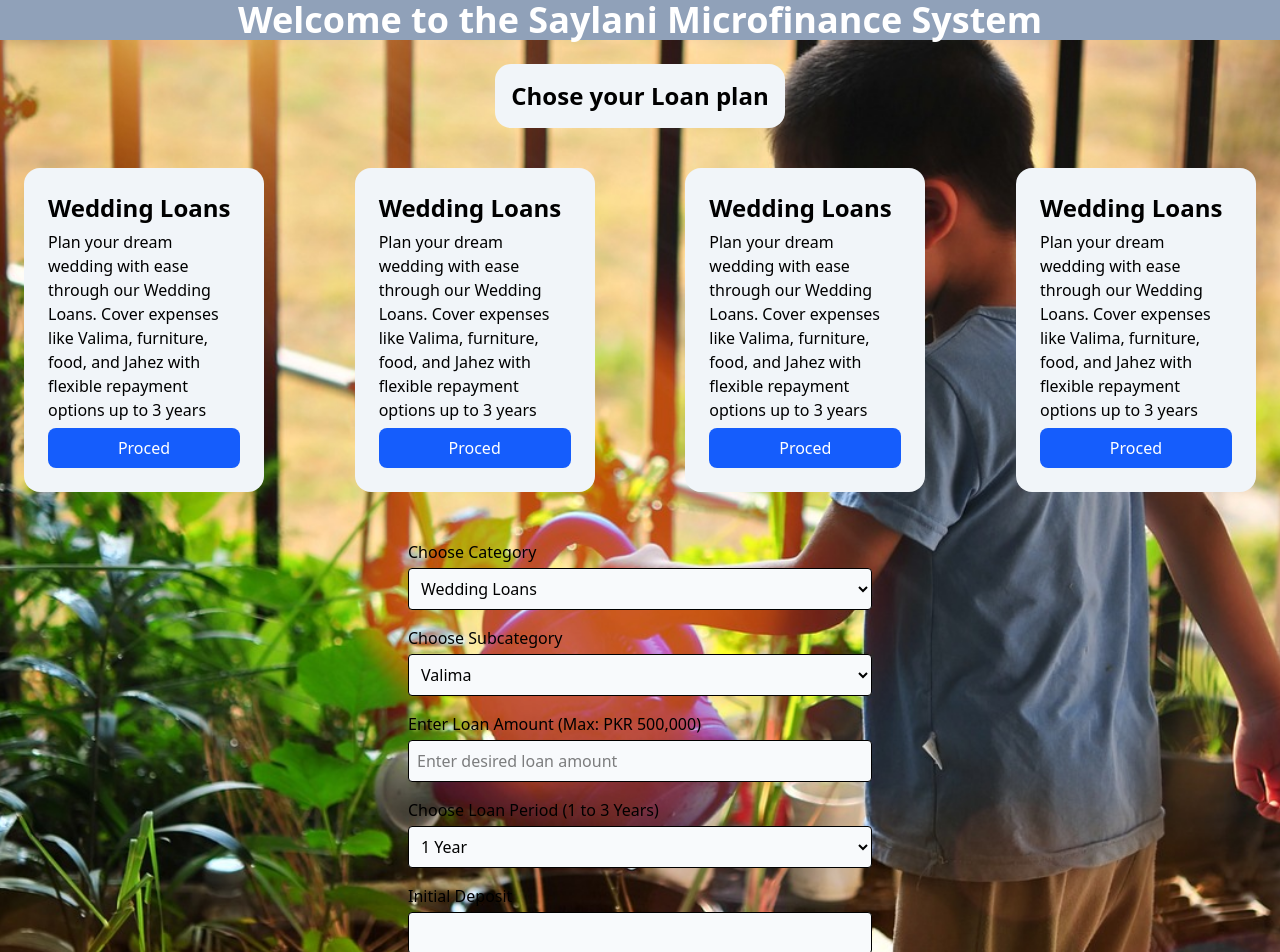
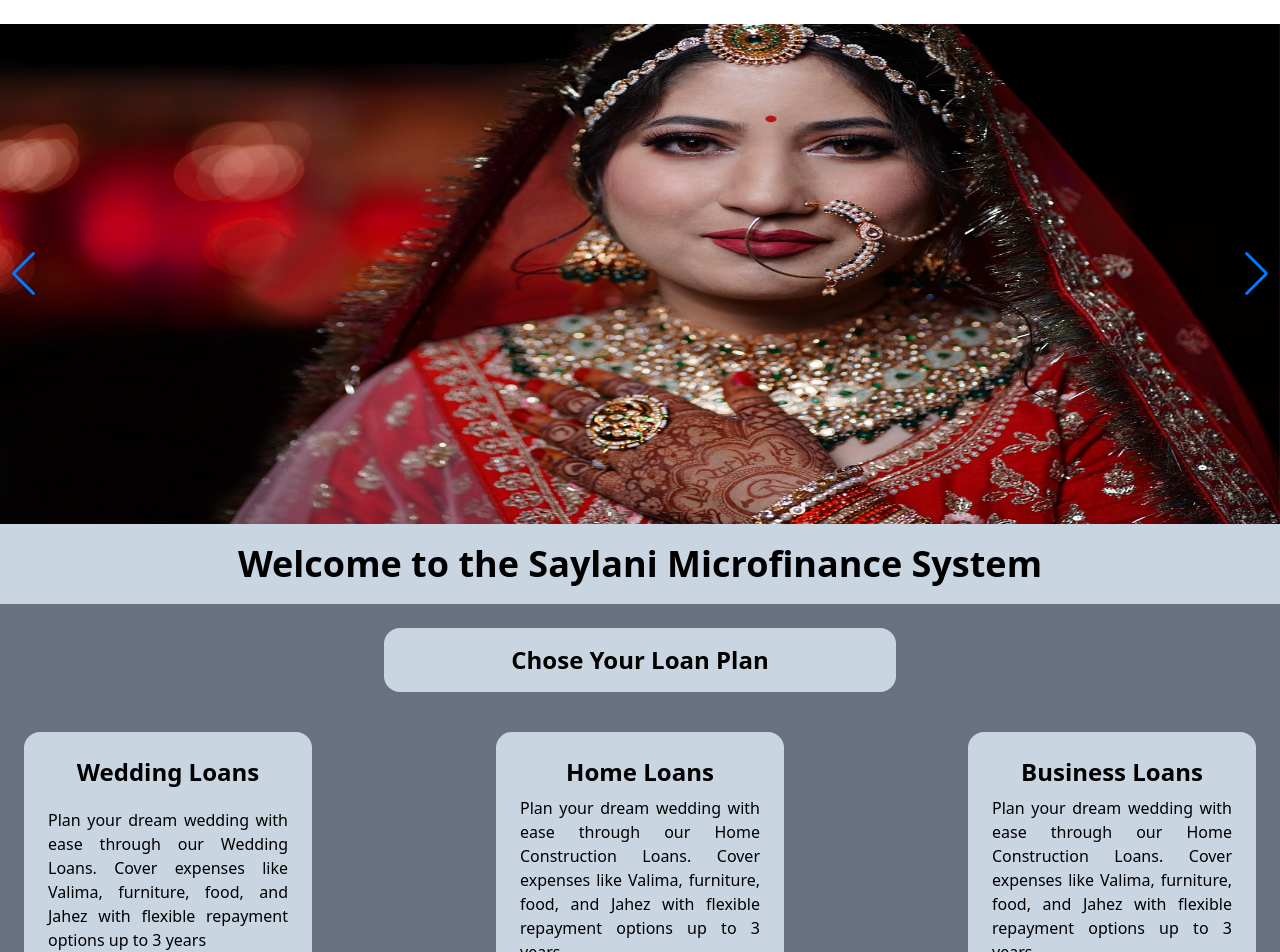
Before and after one commit to GhulamHaider79/microfinance_frontend, a React (Vite) app: page / in a window 1280 px wide. Shown: the top 952 px of the page. Built offline with nearby package versions, Linux system fonts and the light colour scheme.

Commit message:
update UI

```diff
--- a/src/App.jsx
+++ b/src/App.jsx
@@ -1,6 +1,7 @@
 import { BrowserRouter as Router, Route, Routes } from "react-router-dom";
 
 import Home from "./pages/Home";
+import LoanPage from "./pages/LoanPage";
 
 
 const App = () => {
@@ -9,6 +10,7 @@
 
       <Routes>
         <Route path="/" element={<Home />} />
+        <Route path="/loanPage" element={<LoanPage />} />
         {/* <Route path="/login" element={<Login />} />
         <Route path="/register" element={<Register />} />
         <Route path="/admin" element={<RegisterCar />} /> */}
--- a/src/components/Button.jsx
+++ b/src/components/Button.jsx
@@ -5,12 +5,12 @@
     type = 'button',
     bgColor = 'bg-blue-600',
     textColor = 'text-white',
-    className = '',
+    extraClass= '',
     ...props
 }) {
     return (
         <button
-            className={`px-4 py-2 rounded-lg ${bgColor} ${textColor} ${className}`} // Ensure order of class names is correct
+            className={`px-4 py-2 rounded-lg ${bgColor} ${textColor} ${extraClass}`} // Ensure order of class names is correct
             type={type}
             {...props}
         >
--- a/src/components/Card.jsx
+++ b/src/components/Card.jsx
@@ -1,19 +1,26 @@
 import { NavLink } from 'react-router-dom';
+import Button  from "./Button";
 
 
 
-function Card({ product }) {
+function Card({ title, description, btnTitle }) {
 
   return (
     <>
-      <NavLink className='flex justify-center' to={`/`} key={id}>
-        <div className=" w-[90%] mt-2 sm:mt-6 sm:w-[14rem] bg-gray-300 hover:bg-gradient-to-r hover:from-gray-200 hover:to-gray-400 ease-in rounded-sm h-auto hover:scale-110 transition-transform duration-300 " >
-          <img src={image} className="rounded-sm " alt={name} />
-          <div className="px-4 mt-2 mb-4 flex justify-around items-center">
-            <p className=" font-bold">{name}</p>
-          </div>
-        </div>
-      </NavLink>
+     <div>
+      <div className='w-72 h-80 bg-slate-300 p-6 rounded-2xl flex flex-col items-center justify-between gap-1.5'>
+        <h1 className='text-2xl font-bold'>{title}</h1>
+        <p className='text-justify'>{description}</p>
+        <NavLink to="LoanPage">
+          <Button
+           type='button'
+           extraClass=" hover:bg-blue-400 transition-colors duration-300 w-40 mt-4"
+          >
+            {btnTitle}
+          </ Button >
+        </NavLink>
+      </div>
+     </div>
     </>
   )
 
--- a/src/components/HeroSection.jsx
+++ b/src/components/HeroSection.jsx
@@ -23,7 +23,7 @@
         <img className='w-[100%] h-full' src="/images/indian-1283789_1280.jpg" alt="Slide 1" />
       </SwiperSlide>
       <SwiperSlide className='flex justify-center'>
-        <img className='w-[100%]  h-full blur-sm' src="/images/indian-bride-8457513_1280.jpg" alt="Slide 2" />
+        <img className='w-[100%]  h-full' src="/images/indian-bride-8457513_1280.jpg" alt="Slide 2" />
       </SwiperSlide>
       <SwiperSlide className='flex justify-center '>
         <img className='w-[100%] h-full' src="/images/homeless.jpg" alt="Slide 3" />
--- a/src/pages/Home.jsx
+++ b/src/pages/Home.jsx
@@ -1,56 +1,68 @@
 import React, { useState } from 'react';
 import Button from '../components/Button'
 import LoanPage from './LoanPage';
+import HeroSection from '../components/HeroSection'
+import Card from '../components/Card';
 
 function Home() {
 
 
 
   return (
-    <div className="relative bg-[url('/images/tree-3335400_1280.jpg')] backdrop-blur-sm bg-cover bg-center min-h-screen">
+    <div className=' bg-gray-500 '>
+      <HeroSection />
+      <div className=" min-h-screen w-full">
 
-      <div className="bg-slate-400 bg-opacity-0  flex items-center justify-center">
-        <h1 className="text-4xl font-bold text-white ">Welcome to the Saylani Microfinance System </h1>
-      </div>
-      <div className='flex justify-center mt-6'>
-        <h3 className='text-black p-4 rounded-2xl text-2xl font-bold bg-slate-100'>Chose your Loan plan</h3>
+        <div >
+          <div className="bg-slate-300 bg-opacity-0 h-20 flex items-center justify-center">
+            <h1 className="text-4xl font-bold text-black ">Welcome to the Saylani Microfinance System </h1>
           </div>
 
+
+          <div className='mt-6'>
+            <h3 className='text-black text-center m-auto hover:scale-90 w-[40%] p-4 rounded-2xl text-2xl font-bold bg-slate-300'>Chose Your Loan Plan</h3>
+
+
             <div className=' flex justify-between mt-4 flex-wrap gap-10 p-6'>
-<div className='w-[15rem] bg-slate-100 p-6 rounded-2xl flex flex-col  gap-1.5'>
-         <h1 className='text-2xl font-bold'>Wedding Loans</h1>
-         <p>Plan your dream wedding with ease through our Wedding Loans. Cover expenses like Valima, furniture, food, and Jahez with flexible repayment options up to 3 years</p>
-         <Button
-         type='button'
-         >Proced</Button>
+
+              <div >
+                <Card
+
+                  title="Wedding Loans"
+                  description="Plan your dream wedding with ease through our Wedding Loans. Cover expenses like Valima, furniture, food, and Jahez with flexible repayment options up to 3 years"
+                  btnTitle="Proceed"
+                />
               </div>
 
-      <div className='w-[15rem] bg-slate-100 p-6 rounded-2xl flex flex-col gap-1.5'>
-         <h1 className='text-2xl font-bold'>Wedding Loans</h1>
-         <p>Plan your dream wedding with ease through our Wedding Loans. Cover expenses like Valima, furniture, food, and Jahez with flexible repayment options up to 3 years</p>
-         <Button
-         type='button'
-         >Proced</Button>
+              <div >
+                <Card
+
+                  title="Home Loans"
+                  description="Plan your dream wedding with ease through our Home Construction Loans. Cover expenses like Valima, furniture, food, and Jahez with flexible repayment options up to 3 years"
+                  btnTitle="Proceed"
+                />
               </div>
 
-      <div className='w-[15rem] bg-slate-100 p-6 rounded-2xl flex flex-col gap-1.5'>
-         <h1 className='text-2xl font-bold'>Wedding Loans</h1>
-         <p>Plan your dream wedding with ease through our Wedding Loans. Cover expenses like Valima, furniture, food, and Jahez with flexible repayment options up to 3 years</p>
-         <Button
-         type='button'
-         >Proced</Button>
+              <div >
+                <Card
+
+                  title="Business Loans"
+                  description="Plan your dream wedding with ease through our Home Construction Loans. Cover expenses like Valima, furniture, food, and Jahez with flexible repayment options up to 3 years"
+                  btnTitle="Proceed"
+                />
               </div>
 
-      <div className='w-[15rem] bg-slate-100 p-6 rounded-2xl flex flex-col gap-1.5'>
-         <h1 className='text-2xl font-bold'>Wedding Loans</h1>
-         <p>Plan your dream wedding with ease through our Wedding Loans. Cover expenses like Valima, furniture, food, and Jahez with flexible repayment options up to 3 years</p>
-         <Button
-         type='button'
-         >Proced</Button>
+
+            </div>
+
+
+
+          </div>
+
+
         </div>
       </div>
 
-<LoanPage />
     </div>
   );
 }
--- a/src/pages/LoanPage.jsx
+++ b/src/pages/LoanPage.jsx
@@ -1,11 +1,14 @@
 import React, { useState } from "react";
 import Button from "../components/Button";
+import axios from "axios";
 import Swal from 'sweetalert2'
 import RegistrationPage from '../components/RegistrationPage'
 
 function LoanPage() {
   const [category, setCategory] = useState("Wedding Loans");
+   const [subcategory, setSubCategory] = useState("Valima");
   const [loanAmount, setLoanAmount] = useState("");
+  const [initialDeposit, setInitialDeposit] = useState("");
   const [loanPeriod, setLoanPeriod] = useState(1);
   const [error, setError] = useState("");
 
@@ -52,10 +55,30 @@
     setLoanAmount(inputAmount);
   };
 
-  const handelSubmit = (e) => {
+  const handelSubmit = async (e) => {
     e.preventDefault();
+     const loanData = {
+    category,
+    subcategory,
+    loanAmount,
+    loanPeriod,
+    initialDeposit,
+  };
+  try {
+    const response = await axios.post(
+      "https://microfinance-56ai.onrender.com/loan/create",
+      loanData
+    );
 
+    console.log("Loan submitted:", response.data);
+    alert("Loan application submitted successfully!");
 
+  } catch (error) {
+    console.error("Error submitting loan:", error);
+    alert("Failed to submit loan application");
+  }
+
+    // https://microfinance-56ai.onrender.com/
   }
 
   return (
@@ -91,7 +114,7 @@
           </label>
           <select className="bg-slate-50 w-full p-2 border rounded" id="subcategories">
             {categoryData[category].subcategories.map((subcategory, index) => (
-              <option key={index} value={subcategory}>
+              <option key={index} value={subcategory} setSubCategory={subcategory}>
                 {subcategory}
               </option>
             ))}
@@ -135,7 +158,12 @@
        <label htmlFor="initialDeposit" className="font-medium mb-1">
         Initial Deposit
           </label>
-       <input type="text" id="initialDeposit"  className="bg-slate-50 w-full p-2 border rounded"/>
+       <input
+       type="text"
+       id="initialDeposit"
+       className="bg-slate-50 w-full p-2 border rounded"
+       onChange={(e) => setInitialDeposit(e.target.value)}
+       />
        </div>
 
       <Button type="submit">
```
Also changed, not shown: 1 other file (tests, documents, lock files or other folders). Lines whose indentation alone changed are shown as unchanged.
